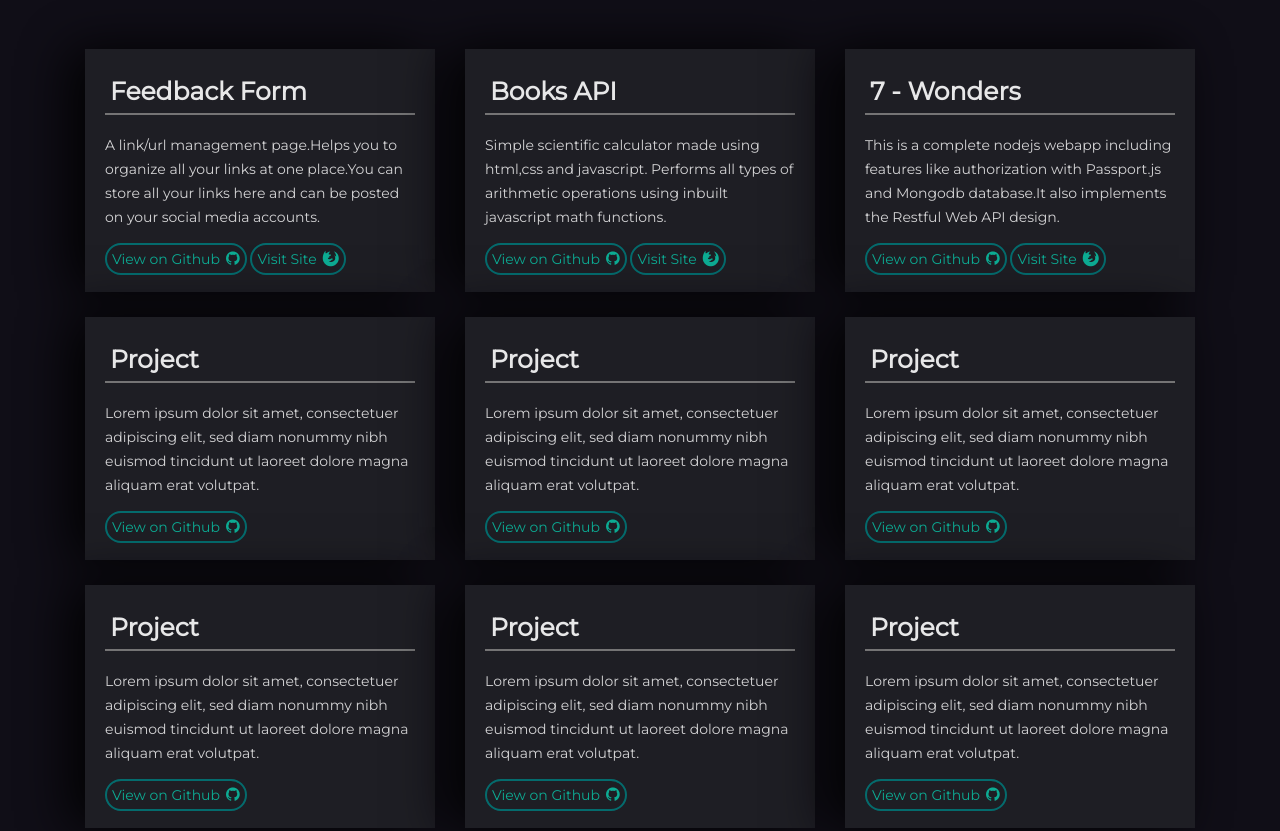
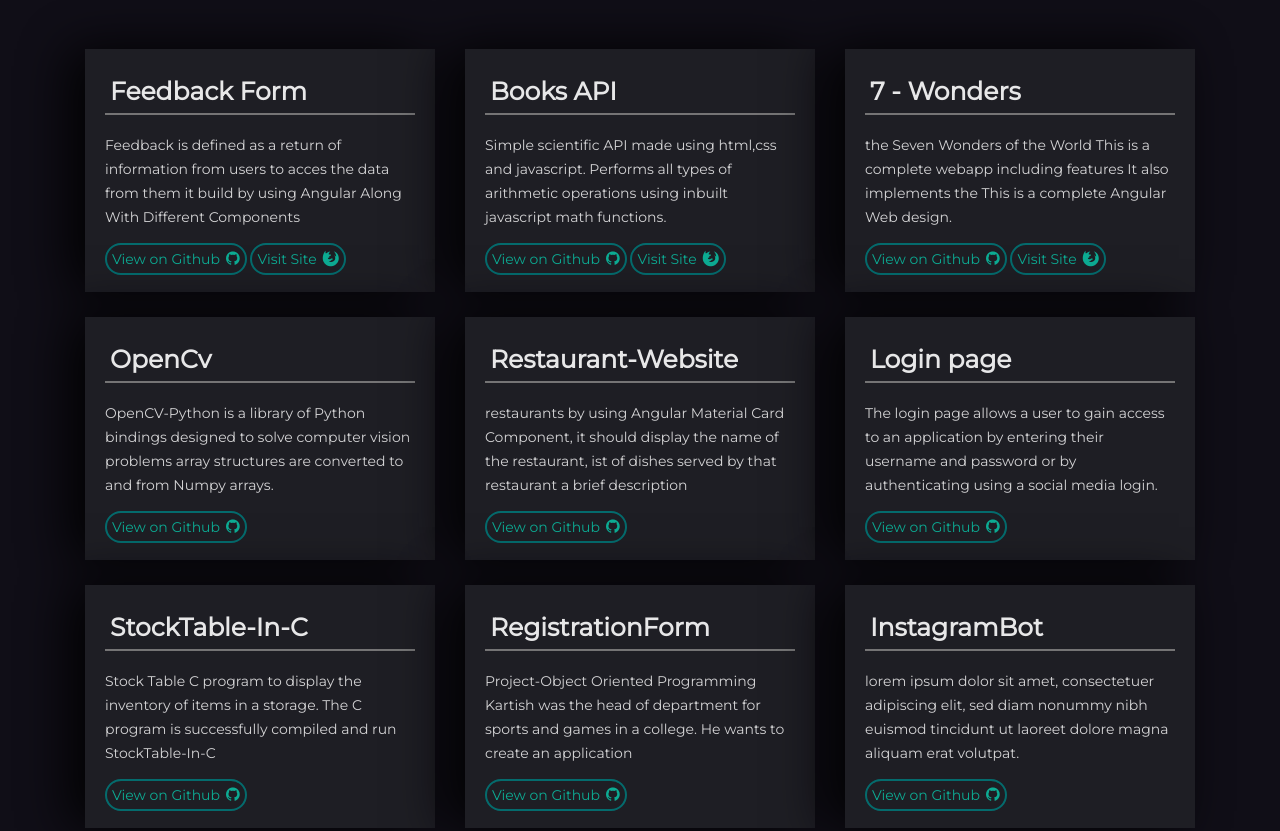
Before and after one commit to SugguSandeep29/SugguSandeep29.github.io, a plain HTML site: page index.html in a window 1280 px wide. Shown: the part 1504-2335 px from the top of the page. Drawn offline with Linux system fonts and the light colour scheme.

Commit message:
Update index.html

```diff
--- a/index.html
+++ b/index.html
@@ -176,16 +176,17 @@
               <ul>
                 <li><span>HTML</span></li>
                 <li><span>CSS</span></li>
-                <li><span>Jquery</span></li>
+                <li><span>Expressjs</span></li>
                 <li><span>Nodejs</span></li>
                 <li><span>Mongodb</span></li>
                 <li><span>Java</span></li>
-                <li><span>C++</span></li>
+                <li><span>C</span></li>
+                <li><span>Java-Script</span></li>
                 <li><span>Python</span></li>
-                <li><span>Flask</span></li>
+                <li><span>Firebase</span></li>
               </ul>
             </div>
-            <a href="https://drive.google.com/file/d/1EtBC68vRXypFe-3fdI2lyQaEeFusVxi7/view?usp=sharing"
+            <a href="https://drive.google.com/file/d/1AsVaBLJWihL4aRdyccUscFLvLPr4RVNv/view?usp=sharing"
               class="btn btn-fill wow fadeInUp" data-wow-duration="0.8s" data-wow-delay="0.4s">Download Resume <i
                 class="fa fa-download"></i></a>
           </div>
@@ -212,9 +213,10 @@
               Feedback Form
             </h3>
             <p>
-              A link/url management page.Helps you to organize all your links
-              at one place.You can store all your links here and can be posted
-              on your social media accounts.
+              Feedback is defined as a return of information from users
+              to acces the data from them
+              it build by using Angular
+              Along With Different Components
             </p>
             <a class="viewlink" href="https://github.com/SugguSandeep29/Feedback-form-using-Angular" target="_blank">View on Github<i
                 class="fa fa-github"></i></a>
@@ -229,7 +231,7 @@
               Books API
             </h3>
             <p>
-              Simple scientific calculator made using html,css and javascript.
+              Simple scientific API made using html,css and javascript.
               Performs all types of arithmetic operations using inbuilt javascript
               math functions.
             </p>
@@ -246,9 +248,10 @@
               7 - Wonders
             </h3>
             <p>
-              This is a complete nodejs webapp including features like authorization
-              with Passport.js and Mongodb database.It also implements the Restful
-              Web API design.
+              the Seven Wonders of the World This is a complete
+              webapp including features It also implements the
+              This is a complete Angular Web design.
+
             </p>
             <a class="viewlink" href="https://github.com/SugguSandeep29/7-Wonders-In-the-World-Using-Angular" target="_blank">View on Github<i
                 class="fa fa-github"></i></a>
@@ -259,38 +262,41 @@
 
         <div class="col-sm-4" style="margin-top: 25px;">
                         <div class="mh-service-item shadow-1 dark-bg wow fadeInUp" data-wow-duration="0.8s" data-wow-delay="0.5s">
-                            <h3 style="border-bottom: 2px gray solid;padding: 5px;">Project</h3>
+                            <h3 style="border-bottom: 2px gray solid;padding: 5px;">OpenCv</h3>
                             <p>
-                                Lorem ipsum dolor sit amet, consectetuer adipiscing elit,
-                                sed diam nonummy nibh euismod tincidunt ut laoreet dolore
-                                magna aliquam erat volutpat.
+
+                                OpenCV-Python is a library of Python bindings designed to
+                                solve computer vision problems array structures
+                                are converted to and from Numpy arrays.
                             </p>
-                            <a class="viewlink" href="https://github.com/SugguSandeep29/SugguSandeep29" target="_blank">View on Github<i class="fa fa-github"></i></a>
+                            <a class="viewlink" href="https://github.com/SugguSandeep29/OpenCv-Using-Python" target="_blank">View on Github<i class="fa fa-github"></i></a>
 
                         </div>
                     </div>
                     <div class="col-sm-4" style="margin-top: 25px;">
                         <div class="mh-service-item shadow-1 dark-bg wow fadeInUp" data-wow-duration="0.8s" data-wow-delay="0.5s">
-                            <h3 style="border-bottom: 2px gray solid;padding: 5px;">Project</h3>
+                            <h3 style="border-bottom: 2px gray solid;padding: 5px;">Restaurant-Website</h3>
                             <p>
-                                Lorem ipsum dolor sit amet, consectetuer adipiscing elit,
-                                sed diam nonummy nibh euismod tincidunt ut laoreet dolore
-                                magna aliquam erat volutpat.
+
+                                restaurants by using Angular Material Card Component,
+                                it should display the name of the restaurant, ist of
+                                dishes served by that restaurant a brief description
                             </p>
-                            <a class="viewlink" href="https://github.com/SugguSandeep29/SugguSandeep29" target="_blank">View on Github<i class="fa fa-github"></i></a>
+                            <a class="viewlink" href="https://github.com/SugguSandeep29/Restaurant-Website-Using-Angular" target="_blank">View on Github<i class="fa fa-github"></i></a>
 
                         </div>
                     </div>
 
                     <div class="col-sm-4" style="margin-top: 25px;">
                       <div class="mh-service-item shadow-1 dark-bg wow fadeInUp" data-wow-duration="0.8s" data-wow-delay="0.5s">
-                          <h3 style="border-bottom: 2px gray solid;padding: 5px;">Project</h3>
+                          <h3 style="border-bottom: 2px gray solid;padding: 5px;">Login page</h3>
                           <p>
-                              Lorem ipsum dolor sit amet, consectetuer adipiscing elit,
-                              sed diam nonummy nibh euismod tincidunt ut laoreet dolore
-                              magna aliquam erat volutpat.
+
+                              The login page allows a user to gain access to an application
+                              by entering their username and password or by authenticating
+                              using a social media login.
                           </p>
-                          <a class="viewlink" href="https://github.com/SugguSandeep29/SugguSandeep29" target="_blank">View on Github<i class="fa fa-github"></i></a>
+                          <a class="viewlink" href="https://github.com/SugguSandeep29/Login-Page" target="_blank">View on Github<i class="fa fa-github"></i></a>
 
                       </div>
                   </div>
@@ -298,39 +304,43 @@
 
                   <div class="col-sm-4" style="margin-top: 25px;">
                     <div class="mh-service-item shadow-1 dark-bg wow fadeInUp" data-wow-duration="0.8s" data-wow-delay="0.5s">
-                        <h3 style="border-bottom: 2px gray solid;padding: 5px;">Project</h3>
+                        <h3 style="border-bottom: 2px gray solid;padding: 5px;">StockTable-In-C</h3>
                         <p>
-                            Lorem ipsum dolor sit amet, consectetuer adipiscing elit,
-                            sed diam nonummy nibh euismod tincidunt ut laoreet dolore
-                            magna aliquam erat volutpat.
+
+                            Stock Table C program to display the inventory of items in
+                            a storage. The C program is successfully
+                            compiled and run
+                            StockTable-In-C
                         </p>
-                        <a class="viewlink" href="https://github.com/SugguSandeep29/SugguSandeep29" target="_blank">View on Github<i class="fa fa-github"></i></a>
+                        <a class="viewlink" href="https://github.com/SugguSandeep29/StockTable-In-C" target="_blank">View on Github<i class="fa fa-github"></i></a>
 
                     </div>
                 </div>
 
                 <div class="col-sm-4" style="margin-top: 25px;">
                   <div class="mh-service-item shadow-1 dark-bg wow fadeInUp" data-wow-duration="0.8s" data-wow-delay="0.5s">
-                      <h3 style="border-bottom: 2px gray solid;padding: 5px;">Project</h3>
+                      <h3 style="border-bottom: 2px gray solid;padding: 5px;">RegistrationForm</h3>
                       <p>
-                          Lorem ipsum dolor sit amet, consectetuer adipiscing elit,
-                          sed diam nonummy nibh euismod tincidunt ut laoreet dolore
-                          magna aliquam erat volutpat.
+
+                        Project-Object Oriented Programming Kartish was the head
+                        of department for sports and games in a college. He wants
+                        to create an application
                       </p>
-                      <a class="viewlink" href="https://github.com/SugguSandeep29/SugguSandeep29" target="_blank">View on Github<i class="fa fa-github"></i></a>
+                      <a class="viewlink" href="https://github.com/SugguSandeep29/RegistrationForm-in-Java" target="_blank">View on Github<i class="fa fa-github"></i></a>
 
                   </div>
               </div>
 
               <div class="col-sm-4" style="margin-top: 25px;">
                 <div class="mh-service-item shadow-1 dark-bg wow fadeInUp" data-wow-duration="0.8s" data-wow-delay="0.5s">
-                    <h3 style="border-bottom: 2px gray solid;padding: 5px;">Project</h3>
+                    <h3 style="border-bottom: 2px gray solid;padding: 5px;">InstagramBot</h3>
                     <p>
-                        Lorem ipsum dolor sit amet, consectetuer adipiscing elit,
-                        sed diam nonummy nibh euismod tincidunt ut laoreet dolore
-                        magna aliquam erat volutpat.
+                      lorem ipsum dolor sit amet, consectetuer adipiscing elit,
+                      sed diam nonummy nibh euismod tincidunt ut laoreet dolore
+                      magna aliquam erat volutpat.
+
                     </p>
-                    <a class="viewlink" href="https://github.com/SugguSandeep29/SugguSandeep29" target="_blank">View on Github<i class="fa fa-github"></i></a>
+                    <a class="viewlink" href="https://github.com/SugguSandeep29/InstagramBot-In-Python" target="_blank">View on Github<i class="fa fa-github"></i></a>
 
                 </div>
             </div>
@@ -394,7 +404,7 @@
                 </div>
               </div>
               <div class="col-sm-6 col-md-6 wow fadeInUp" data-wow-duration="0.8s" data-wow-delay="0.2s">
-                <form action="https://formspree.io/sandeepsuggu29@gmail.com" id="contactForm"
+                <form  id="contactForm"
                   class="single-form quate-form wow fadeInUp" data-toggle="validator" method="POST">
                   <div id="msgSubmit" class="h3 text-center hidden"></div>
                   <div class="row">
@@ -442,6 +452,7 @@
         <a href="https://www.instagram.com/sandeepreddysuggu/?hl=en" target="_blank"><i class="fab fa-instagram"></i></a>
         <a href="https://t.me/Sandeep_2022" target="_blank"><i class="fab fa-telegram"></i></a>
         <a href="https://www.linkedin.com/in/suggu-sandeep-4b572a1a1?lipi=urn%3Ali%3Apage%3Ad_flagship3_profile_view_base_contact_details%3B0z2e%2BxMzQdqq57GsPSdVGQ%3D%3D" target="_blank"><i class="fab fa-linkedin"></i></a>
+
       </div>
     </div>
     <p style="text-align: center; margin-top: 10px;">
@@ -499,6 +510,14 @@
     $("#fdate").text(n);
   </script>
   <script src="assets/js/custom-scripts.js"></script>
+
+
+  <script src="https://www.gstatic.com/firebasejs/7.24.0/firebase.js"></script>
+  <script src="main.js"></script>
+
 </body>
 
+
+
+
 </html>
```
